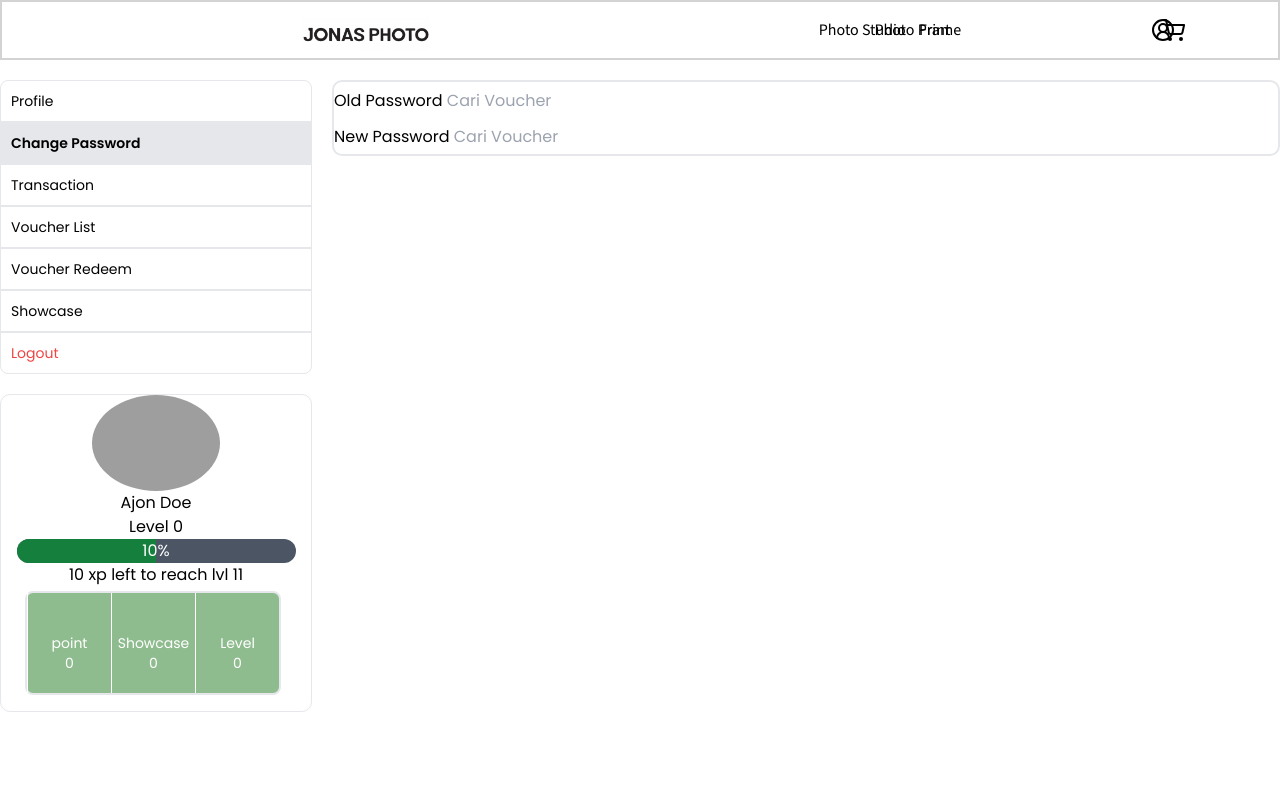
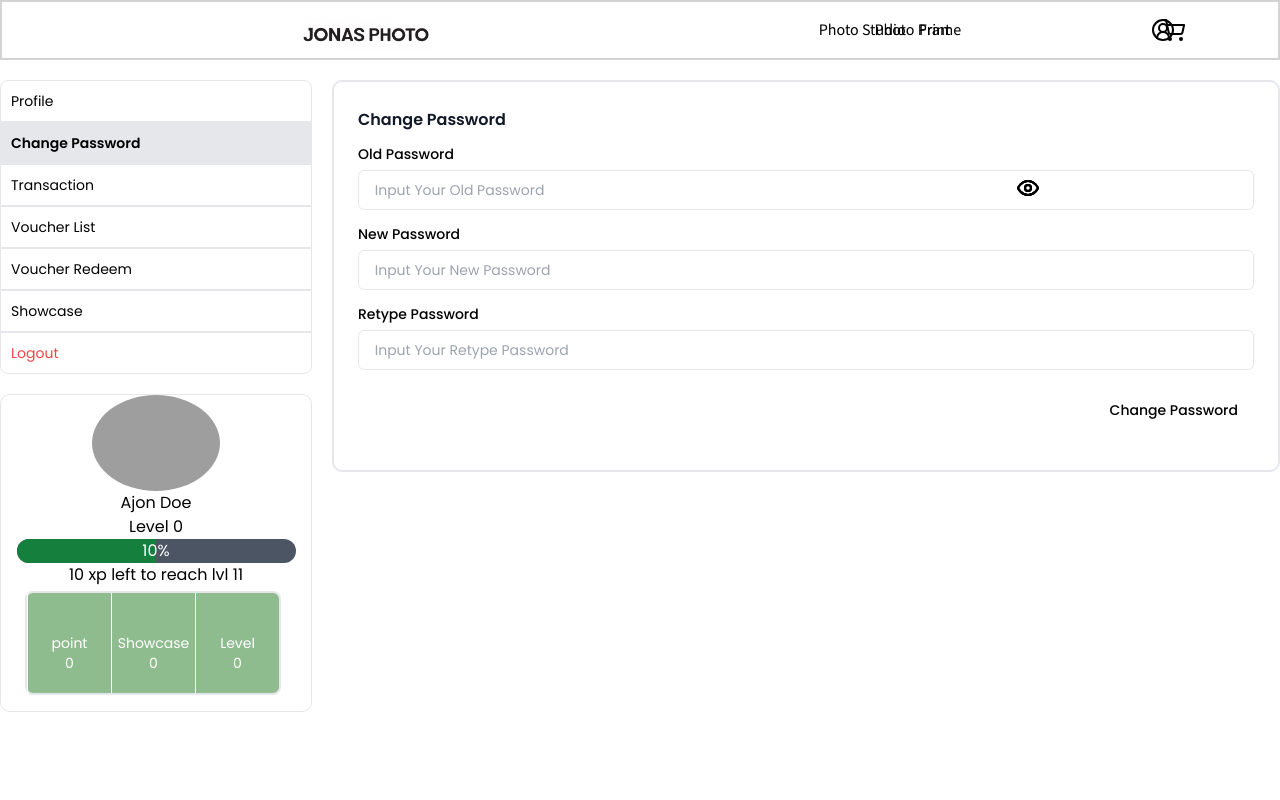
Before and after one commit to adriswara/next, a Next.js app: page /profile/changePassword in a window 1280 px wide. Shown: the top 800 px of the page. Built offline with nearby package versions, Linux system fonts and the light colour scheme; grey boxes are pictures that could not be loaded.

Commit message:
forgot Password

```diff
--- a/src/app/profile/changePassword/page.tsx
+++ b/src/app/profile/changePassword/page.tsx
@@ -1,12 +1,22 @@
-import Image from "next/image";
+import PasswordField from "@/components/molecules/PasswordField.molecule";
 
 export default function Home() {
 
     return (
-        <div className="w-full h-full border-2 border-solid border-jonasBorder rounded-[10px]">
-            <div>Old Password <input type="text" name="" placeholder="Cari Voucher" className="h-9" />
-            </div>
-            <div>New Password <input type="text" name="" placeholder="Cari Voucher" className="h-9" />
+        <div className="py-6 px-6 w-full h-full border-2 border-solid border-jonasBorder rounded-[10px]">
+            <h3 className="text-base font-semibold leading-7 text-gray-900">Change Password</h3>
+            <div className="border-gray-100 mt-2">
+                <form className="space-y-2">
+                    <div className="space-y-2">
+                        <PasswordField label={"Old"}></PasswordField>
+                        <PasswordField label={"New"}></PasswordField>
+                        <PasswordField label={"Retype"}></PasswordField>
+                        <div className="text-right pt-2"><button className="inline-flex items-center justify-center whitespace-nowrap rounded-md text-sm font-medium ring-offset-background transition-colors focus-visible:outline-none focus-visible:ring-2 focus-visible:ring-ring focus-visible:ring-offset-2 disabled:pointer-events-none disabled:opacity-50 bg-primary text-primary-foreground hover:bg-primary/90 h-10 px-4 py-2" type="submit">Change Password</button></div>
+                    </div>
+                    <div className="space-y-2"></div>
+                    <div className="space-y-2"></div>
+                    <div className="text-right pt-2"></div>
+                </form>
             </div>
         </div>
     );
--- a/src/app/profile/layout.tsx
+++ b/src/app/profile/layout.tsx
@@ -19,8 +19,8 @@ export default function profile({
 }: Readonly<{
   children: React.ReactNode;
 }>) {
+  const pathname = usePathname()
 
-  const pathname = usePathname()
   return (
     <div className={`${poppins.className} flex pt-5 pb-36 container mx-auto items-start gap-5 `}>
       <div className="w-[312px] flex-col flex gap-5 justify-start">
--- a/src/app/profile/voucherList/page.tsx
+++ b/src/app/profile/voucherList/page.tsx
@@ -13,6 +13,8 @@ export default function Home() {
                 {/* voucher items */}
                 <VoucherOwned voucherType={1} voucherStatus={1}></VoucherOwned>
                 <VoucherOwned voucherType={2} voucherStatus={2}></VoucherOwned>
+                <VoucherOwned voucherType={2} voucherStatus={1}></VoucherOwned>
+
             </div>
         </div>
     );
--- /dev/null
+++ b/src/components/atoms/PasswordForm.atom.tsx
@@ -0,0 +1,14 @@
+import { FC } from "react"
+
+interface PasswordFormProps { type: string, placeholder?: string }
+const PasswordForm: FC<PasswordFormProps> = (props) => {
+    const {
+        type = "",
+        placeholder=" Input Your "+type+" Password "
+    } = props
+    return (
+        <div className="py-1 flex relative items-center gap-2">
+            <input className="flex h-10 w-full rounded-md border border-input bg-background px-3 py-2 text-sm ring-offset-background file:border-0 file:bg-transparent file:text-sm file:font-medium placeholder:text-muted-foreground focus-visible:outline-none focus-visible:ring-2 focus-visible:ring-ring focus-visible:ring-offset-2 disabled:cursor-not-allowed disabled:opacity-50" placeholder={placeholder} id=":rg:-form-item" aria-describedby=":rg:-form-item-description" aria-invalid="false" type="password" name="oldPassword" />
+        </div>)
+}
+export default PasswordForm
--- /dev/null
+++ b/src/components/atoms/PasswordLabel.atom.tsx
@@ -0,0 +1,14 @@
+import { FC } from "react"
+
+interface PasswordLabelProps { type: string, placeholder?: string }
+const PasswordLabel: FC<PasswordLabelProps> = (props) => {
+    const {
+        type = "",
+        placeholder = " " + type + " Password "
+    } = props
+    return (
+        <label className="text-sm font-medium leading-none peer-disabled:cursor-not-allowed peer-disabled:opacity-70" htmlFor=":rg:-form-item">{placeholder}</label>
+    )
+
+}
+export default PasswordLabel
--- /dev/null
+++ b/src/components/molecules/PasswordField.molecule.tsx
@@ -0,0 +1,24 @@
+import { FC } from "react";
+import PasswordLabel from "../atoms/PasswordLabel.atom";
+import PasswordForm from "../atoms/PasswordForm.atom";
+
+interface PasswordFieldProps { label: string }
+const PasswordField: FC<PasswordFieldProps> = (props) => {
+    const {
+        label = "",
+    } = props
+    return (
+        <div>
+            <PasswordLabel type={label}></PasswordLabel>
+            <PasswordForm type={label}></PasswordForm>
+            <div className="absolute right-60 top-44">
+                <svg xmlns="http://www.w3.org/2000/svg" width="24" height="24" viewBox="0 0 24 24" fill="none" stroke="currentColor" stroke-width="2" stroke-linecap="round" stroke-linejoin="round" className="lucide lucide-eye ">
+                    <path d="M2 12s3-7 10-7 10 7 10 7-3 7-10 7-10-7-10-7Z"></path>
+                    <circle cx="12" cy="12" r="3"></circle>
+                </svg>
+            </div>
+        </div>
+
+    );
+}
+export default PasswordField
--- a/src/components/organisms/VoucherRedeem.tsx
+++ b/src/components/organisms/VoucherRedeem.tsx
@@ -19,7 +19,7 @@ const VoucherRedeem: FC<VoucherRedeemProps> = (props) => {
                     {/* voucher right code leave it blank */}
                 </div>
             </div>
-            <div className="bg-gray-300 -mb-5 h-12 mt-3 pl-3"><p className="border-2 border-solid border-black rounded-[15px] text-sm w-24 h-8 mt-2 pl-3 pt-1">{price} Points</p></div>
+            <div className="bg-gray-300 -mb-5 h-12 mt-3 pl-3"><p className="border-2 border-solid border-black rounded-2xl text-sm w-24 h-8 mt-2 pl-3 pt-1">{price} Points</p></div>
             <div className="bg-gray-300 -mb-5 h-12 mt-3"><link rel="stylesheet" href="" /><RedeemButton></RedeemButton></div>
         </div>
     )
```
Also changed, not shown: .eslintrc.json, src/app/profile/aitemp.txt (added).
